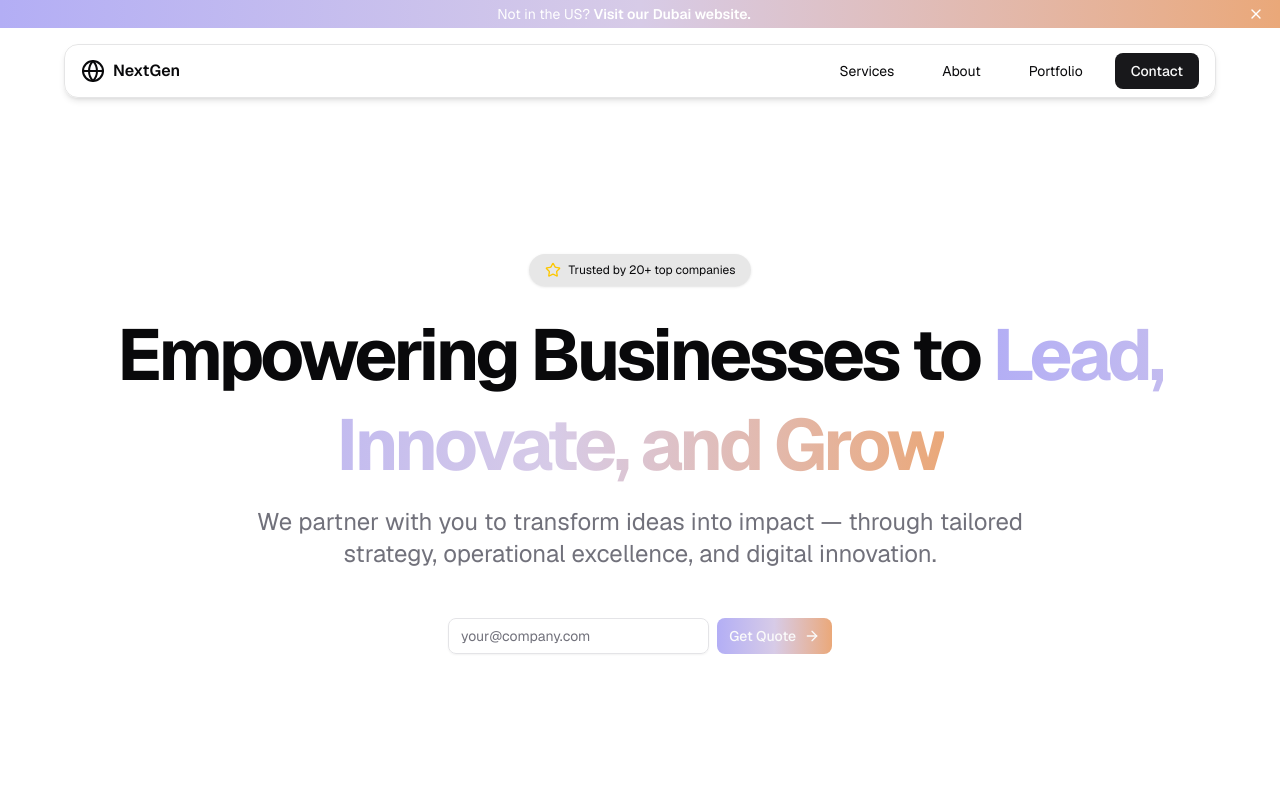
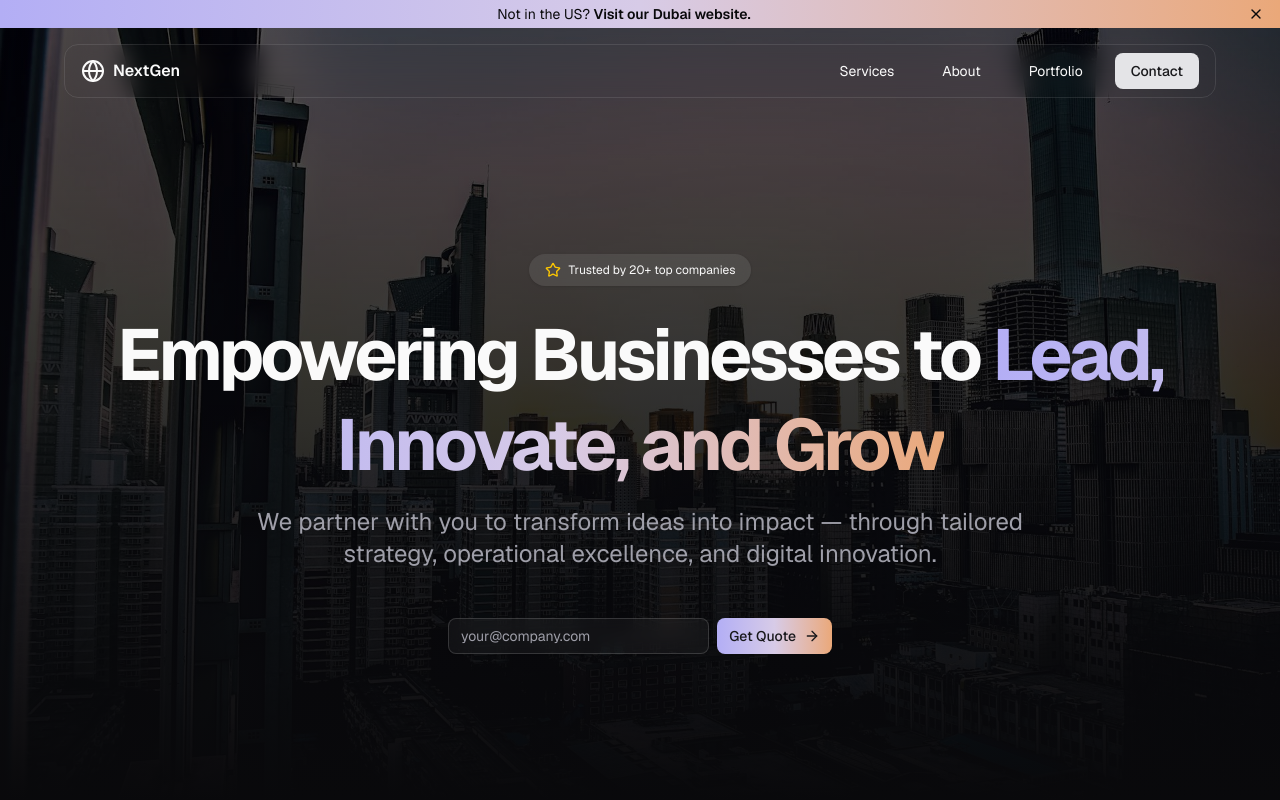
Before and after one commit to RyanX5/nextgen, a Next.js app: page / in a window 1280 px wide. Shown: the top 800 px of the page. Built offline with nearby package versions, Linux system fonts and the light colour scheme.

Commit message:
forced dark mode

```diff
--- a/app/layout.tsx
+++ b/app/layout.tsx
@@ -67,8 +67,8 @@ export default function RootLayout({
       >
         <ThemeProvider
           attribute="class"
-          defaultTheme="system"
-          enableSystem
+          defaultTheme="dark"
+
           disableTransitionOnChange
         >
           {children}
--- a/app/page.tsx
+++ b/app/page.tsx
@@ -13,7 +13,7 @@ export default function Home() {
   return (
     //<AuroraBackground>
     <div className="min-h-screen  w-full flex flex-col  bg-background text-foreground">
-      {/* <div className="relative">
+      <div className="relative">
         <div className="absolute inset-0 h-[100vh] z-0">
           <Image
             src={backgroundImage}
@@ -25,7 +25,7 @@ export default function Home() {
           <div className="absolute inset-0 bg-gradient-to-b from-transparent to-bg-background dark:to-background" />
 
         </div>
-      </div> */}
+      </div>
       <Upper />
       <NavBar />
       <Hero />
```
